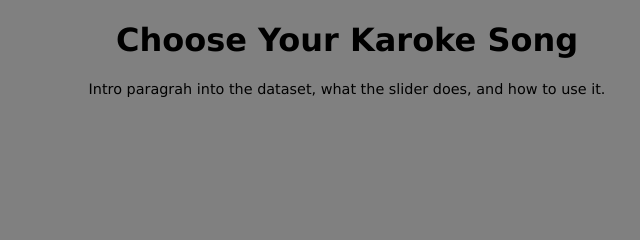
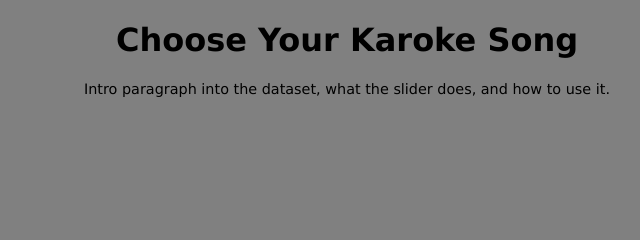
Before and after one commit to schoi369/P5_Song_Attributes, a plain HTML site: page index.html in a window 1280 px wide. Shown: the top 240 px of the page, 293-933 px from the left. Drawn offline with nearby package versions, Linux system fonts and the light colour scheme.

Commit message:
Update index.html

```diff
--- a/index.html
+++ b/index.html
@@ -17,7 +17,7 @@
 <body>
     <div class="title">
         <h1> Choose Your Karoke Song </h1>
-        <p> Intro paragrah into the dataset, what the slider does, and how to use it. </p> <!-- TODO: change this too -->
+        <p> Intro paragraph into the dataset, what the slider does, and how to use it. </p> <!-- TODO: change this too -->
 
     </div>
 
```
